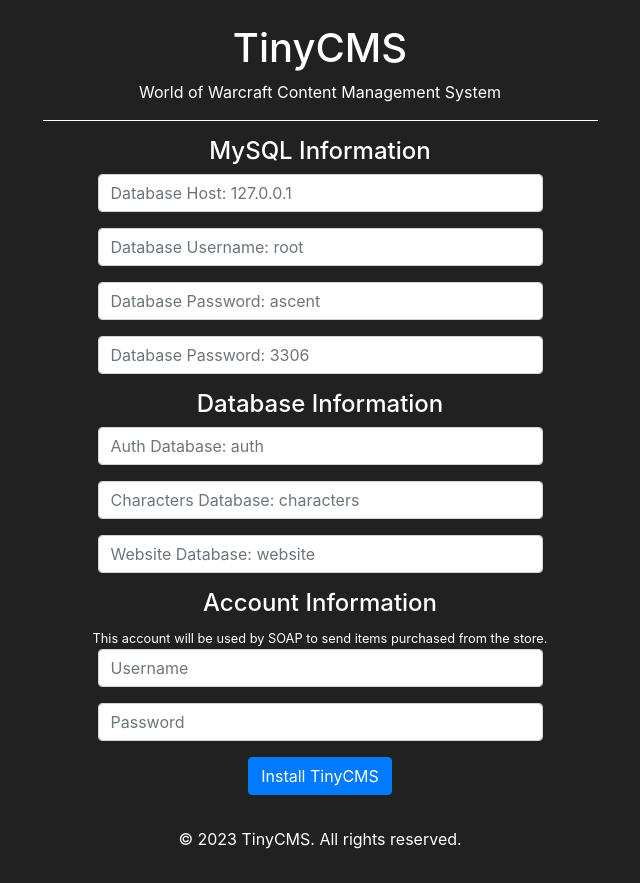
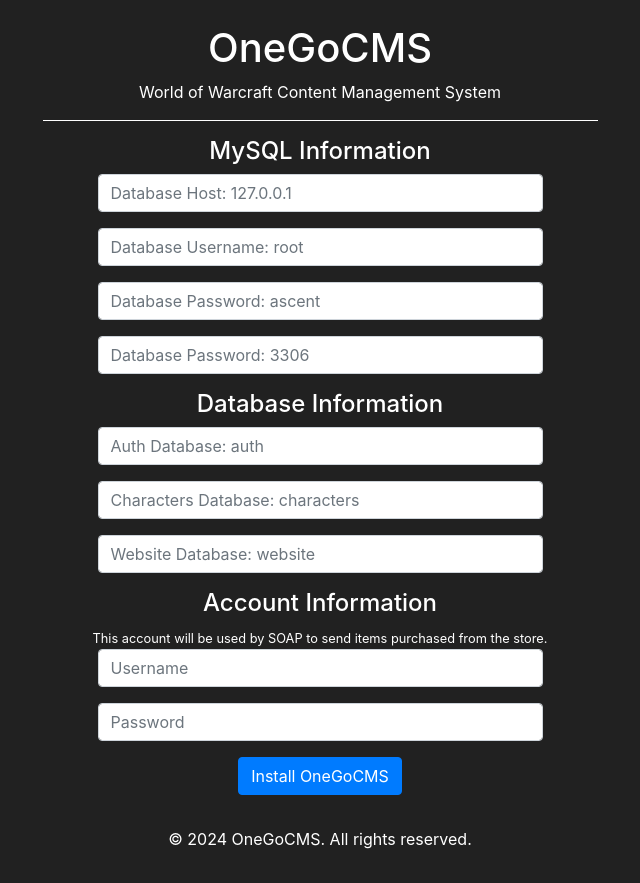
Before and after one commit to WarCraftCMS/OneGoCMS, a PHP site: page /install/final in a window 1280 px wide. Shown: the whole page, without its empty margins (320-960 px from the left). Run offline with PHP 8.4, Linux system fonts and the light colour scheme; some libraries are stand-ins or nearby versions.

Commit message:
InstallOneGoCMS

```diff
--- a/install/final.php
+++ b/install/final.php
@@ -1,6 +1,6 @@
 <?php
 require_once("functions/install.php");
-$install = new InstallTinyCMS();
+$install = new InstallOneGoCMS();
 if (isset($_POST['install'])) {
     $install->install($_POST['db_host'], $_POST['db_port'], $_POST['db_username'], $_POST['db_password'], $_POST['db_auth'], $_POST['db_characters'], $_POST['db_website'], $_POST['soap_username'], $_POST['soap_password']);
 }
@@ -12,7 +12,7 @@ if (isset($_POST['install'])) {
     <meta charset="UTF-8">
     <meta http-equiv="X-UA-Compatible" content="IE=edge">
     <meta name="viewport" content="width=device-width, initial-scale=1.0">
-    <title>TinyCMS Install</title>
+    <title>OneGoCMS Install</title>
     <link rel="stylesheet" href="https://maxcdn.bootstrapcdn.com/bootstrap/4.0.0/css/bootstrap.min.css">
     <link rel="stylesheet" href="style.css">
 
@@ -26,7 +26,7 @@ if (isset($_POST['install'])) {
 
 <body>
     <div class="container">
-        <h1 class="mt-4 text-white text-center">TinyCMS</h1>
+        <h1 class="mt-4 text-white text-center">OneGoCMS</h1>
         <p class="text-white text-center">World of Warcraft Content Management System</p>
         <hr style="border-color: white; width: 50%;">
         <form action="" method="post">
@@ -83,7 +83,7 @@ if (isset($_POST['install'])) {
             </div>
             <div class="form-group row">
                 <div class="col-sm-5 mx-auto text-center">
-                    <button type="submit" class="btn btn-primary" name="install">Install TinyCMS</button>
+                    <button type="submit" class="btn btn-primary" name="install">Install OneGoCMS</button>
                 </div>
             </div>
         </form>
@@ -93,7 +93,7 @@ if (isset($_POST['install'])) {
         <div class="container">
             <div class="row">
                 <div class="col">
-                    <p class="text-center text-white">&copy; 2023 TinyCMS. All rights reserved.</p>
+                    <p class="text-center text-white">&copy; 2024 OneGoCMS. All rights reserved.</p>
                 </div>
             </div>
         </div>
--- a/install/functions/install.php
+++ b/install/functions/install.php
@@ -1,6 +1,6 @@
 <?php
 
-class InstallTinyCMS
+class InstallOneGoCMS
 {
     public function checkExtension($extensionName)
     {
```
Also changed, not shown: install/index.php (+4 -4 lines).
